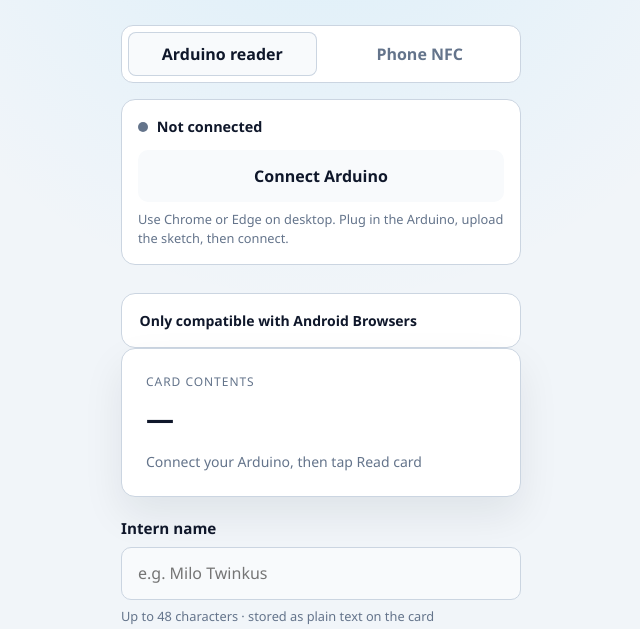
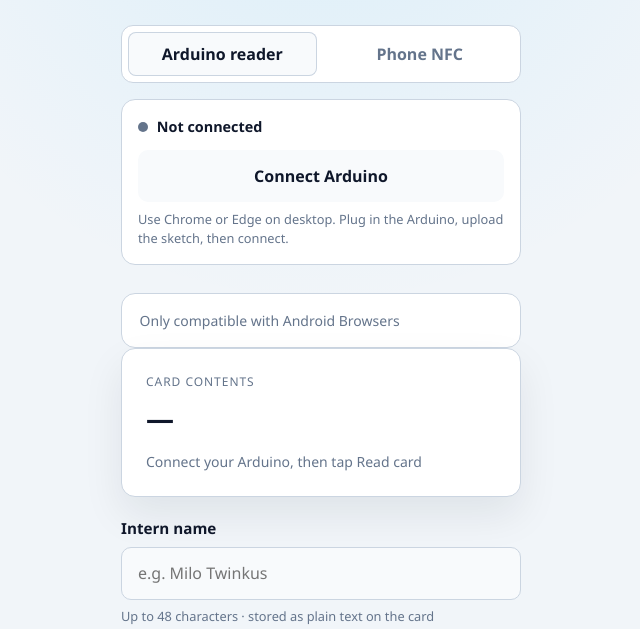
Before and after one commit to RTKING-cell/Read-Write-Intern-Datalogging-Website, a website: page index.html in a window 1280 px wide. Shown: the part 171-800 px from the top of the page, without its empty margins (319-959 px from the left). Drawn offline with Linux system fonts and the light colour scheme.

Commit message:
Update NFC section compatibility message

```diff
--- a/index.html
+++ b/index.html
@@ -35,8 +35,8 @@
       <p class="hint">Use Chrome or Edge on desktop. Plug in the Arduino, upload the sketch, then connect.</p>
     </section>
 
-    <section class="help" id="nfcPanel">
-      <summary>Only compatible with Android Browsers</summary>
+    <section class="help" id="nfcMode">
+      Only compatible with Android Browsers
     </section>
 
     <section class="card-preview" aria-live="polite">
```
